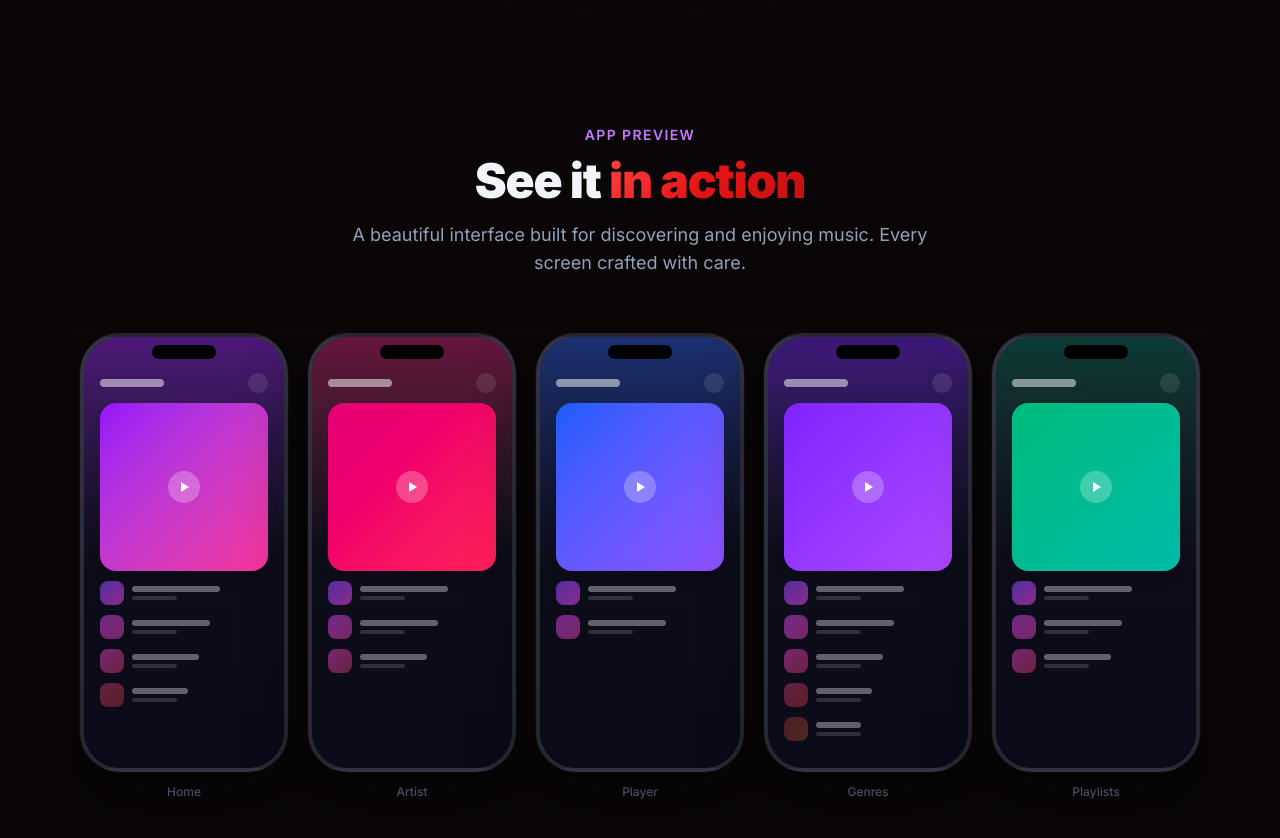
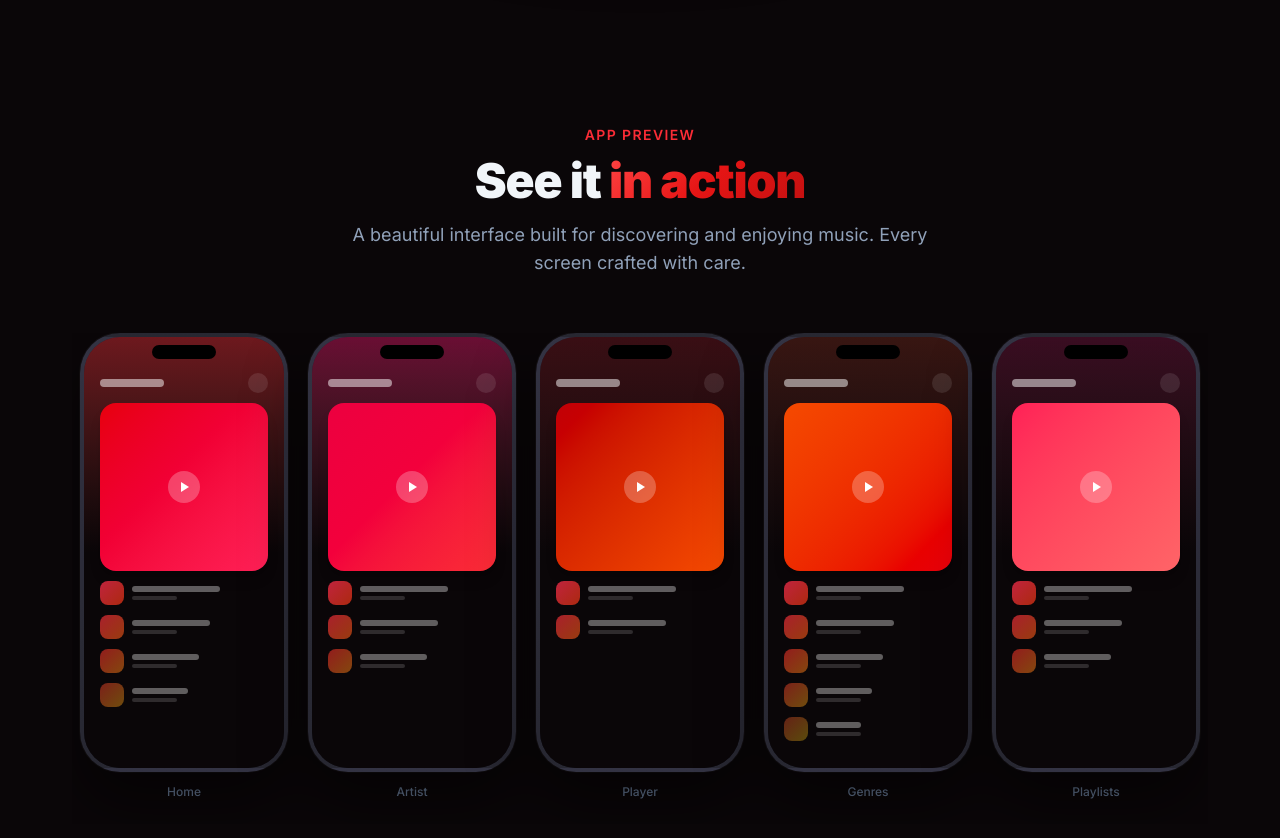
Before and after one commit to ppplayermusic/website, a Next.js app: page / in a window 1280 px wide. Shown: the part 2740-3578 px from the top of the page. Built offline with nearby package versions, Linux system fonts and the light colour scheme.

Commit message:
style: update color palette to red-themed gradients across FeaturesGrid and ScreenshotGallery components

```diff
--- a/components/sections/FeaturesGrid.tsx
+++ b/components/sections/FeaturesGrid.tsx
@@ -64,7 +64,7 @@ export default function FeaturesGrid() {
               'from-red-500 to-rose-600',
               'from-rose-500 to-red-600',
               'from-red-600 to-orange-500',
-              'from-rose-600 to-pink-500',
+              'from-rose-600 to-red-500',
               'from-red-500 to-slate-500',
               'from-orange-600 to-red-500',
             ]
--- a/components/sections/ScreenshotGallery.tsx
+++ b/components/sections/ScreenshotGallery.tsx
@@ -5,32 +5,32 @@ import { motion } from 'framer-motion'
 const screens = [
   {
     label: 'Home',
-    gradient: 'from-purple-900/80 via-[#0d0d1a] to-[#0a0a18]',
-    accent: 'from-purple-600 to-pink-500',
+    gradient: 'from-red-900/80 via-[#0a0608] to-[#0a0608]',
+    accent: 'from-red-600 to-rose-500',
     items: 4,
   },
   {
     label: 'Artist',
-    gradient: 'from-pink-900/70 via-[#0d0d1a] to-[#0a0a18]',
-    accent: 'from-pink-600 to-rose-500',
+    gradient: 'from-rose-900/70 via-[#0a0608] to-[#0a0608]',
+    accent: 'from-rose-600 to-red-500',
     items: 3,
   },
   {
     label: 'Player',
-    gradient: 'from-blue-900/70 via-[#0d0d1a] to-[#0a0a18]',
-    accent: 'from-blue-600 to-violet-500',
+    gradient: 'from-red-950/70 via-[#0a0608] to-[#0a0608]',
+    accent: 'from-red-700 to-orange-600',
     items: 2,
   },
   {
     label: 'Genres',
-    gradient: 'from-violet-900/70 via-[#0d0d1a] to-[#0a0a18]',
-    accent: 'from-violet-600 to-purple-500',
+    gradient: 'from-orange-950/70 via-[#0a0608] to-[#0a0608]',
+    accent: 'from-orange-600 to-red-600',
     items: 5,
   },
   {
     label: 'Playlists',
-    gradient: 'from-emerald-900/60 via-[#0d0d1a] to-[#0a0a18]',
-    accent: 'from-emerald-500 to-teal-500',
+    gradient: 'from-rose-950/60 via-[#0a0608] to-[#0a0608]',
+    accent: 'from-rose-500 to-red-400',
     items: 3,
   },
 ]
@@ -78,7 +78,7 @@ function PhoneMockup({
               <div
                 className="w-6 h-6 rounded-lg flex-shrink-0"
                 style={{
-                  background: `linear-gradient(135deg, hsl(${260 + i * 25}, 55%, 48%), hsl(${300 + i * 20}, 55%, 43%))`,
+                  background: `linear-gradient(135deg, hsl(${350 + i * 5}, 85%, 55%), hsl(${10 + i * 10}, 85%, 45%))`,
                   opacity: 0.8 - i * 0.1,
                 }}
               />
@@ -110,7 +110,7 @@ export default function ScreenshotGallery() {
           transition={{ duration: 0.6 }}
           className="text-center mb-14"
         >
-          <p className="text-purple-400 font-semibold text-sm uppercase tracking-widest mb-3">App Preview</p>
+          <p className="text-red-500 font-semibold text-sm uppercase tracking-widest mb-3">App Preview</p>
           <h2 className="text-4xl sm:text-5xl font-black tracking-tight mb-4">
             See it{' '}
             <span className="gradient-text">in action</span>
```
